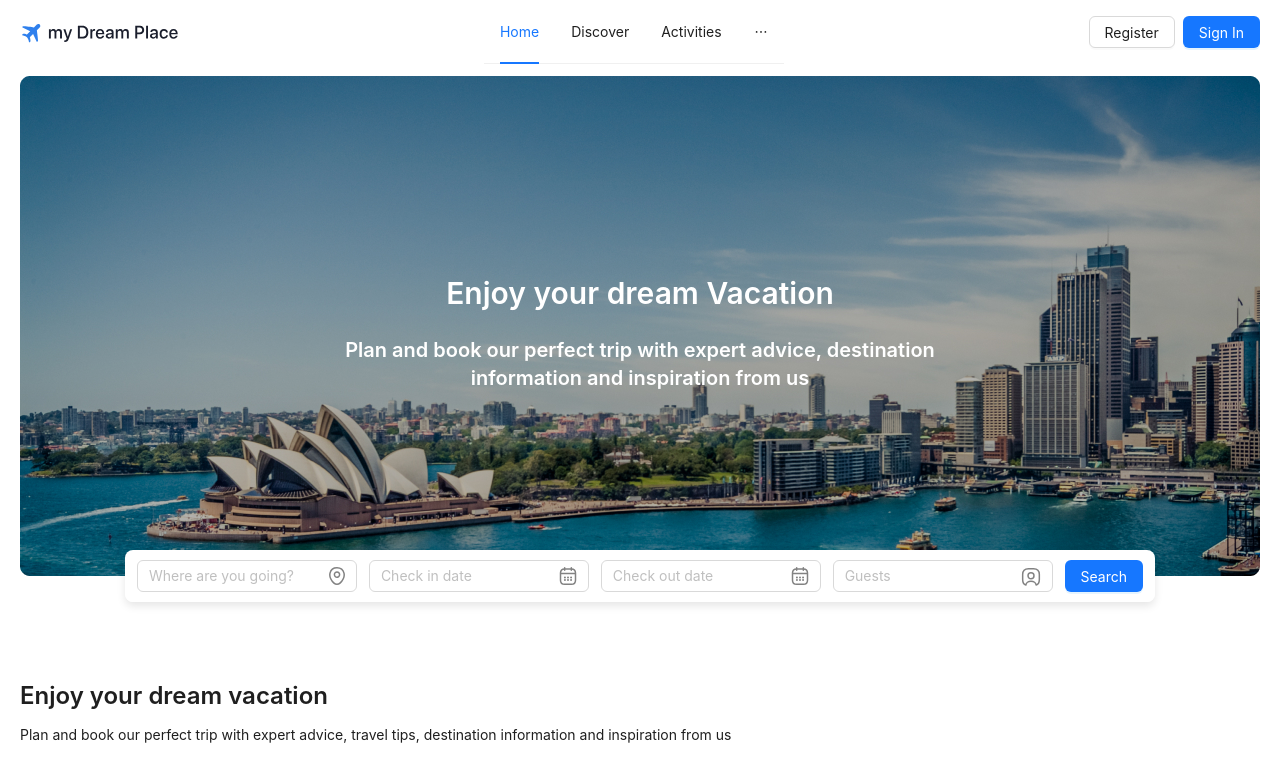
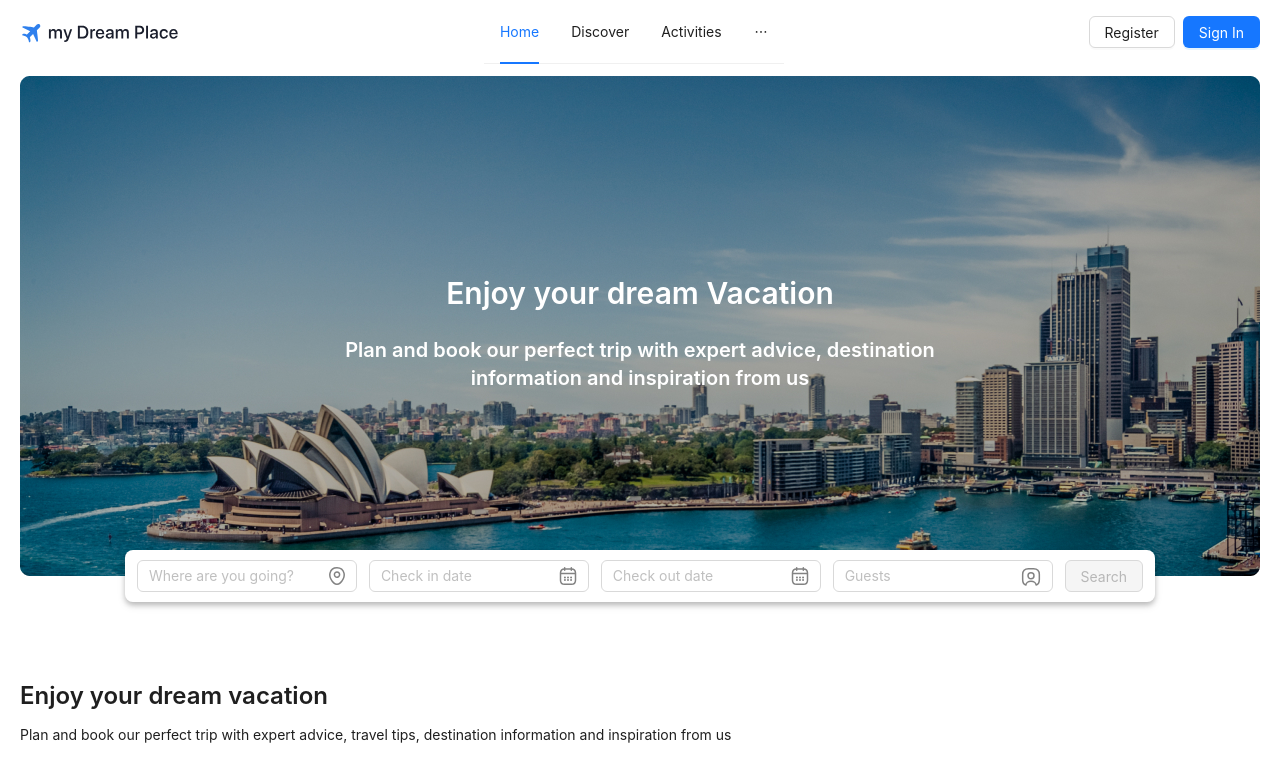
Before and after one commit to nickAndrey/my-dream-place, a React (Create React App) app: page / in a window 1280 px wide. Shown: the top 784 px of the page. Built offline with nearby package versions, Linux system fonts and the light colour scheme.

Commit message:
Update "SearchFilterGroup", provide small fixes

```diff
--- a/src/components/SearchFilterGroup.tsx
+++ b/src/components/SearchFilterGroup.tsx
@@ -1,4 +1,5 @@
 import { Button, DatePicker, DatePickerProps, Input } from 'antd';
+import dayjs from 'dayjs';
 import { CSSProperties, ChangeEvent, FC } from 'react';
 import { ReactComponent as CalendarIcon } from '../assets/icons/calendar.svg';
 import { ReactComponent as GuestsIcon } from '../assets/icons/guests.svg';
@@ -11,7 +12,10 @@ const SearchFilterGroupStyle: CSSProperties = {
   padding: '10px 12px',
   backgroundColor: '#fff',
   borderRadius: 8,
+  boxShadow: '0px 3px 5px rgba(0, 0, 0, 0.2)',
 };
+
+const dateFormat = 'YYYY/MM/DD';
 
 type SearchFilterGroupProps = {
   destination: {
@@ -19,16 +23,21 @@ type SearchFilterGroupProps = {
     onChange: (e: ChangeEvent<HTMLInputElement>) => void;
   };
   checkin: {
+    value: string;
     onChange: DatePickerProps['onChange'];
   };
   checkout: {
+    value: string;
     onChange: DatePickerProps['onChange'];
   };
   guests: {
     value: string;
     onChange: (e: ChangeEvent<HTMLInputElement>) => void;
   };
-  onClick?: () => void;
+  buttonProps: {
+    onClick: () => void;
+    disabled: boolean;
+  };
 };
 
 const SearchFilterGroup: FC<SearchFilterGroupProps> = ({
@@ -36,7 +45,7 @@ const SearchFilterGroup: FC<SearchFilterGroupProps> = ({
   checkin,
   checkout,
   guests,
-  onClick,
+  buttonProps,
 }) => {
   return (
     <div style={SearchFilterGroupStyle}>
@@ -50,11 +59,15 @@ const SearchFilterGroup: FC<SearchFilterGroupProps> = ({
         placeholder='Check in date'
         onChange={checkin.onChange}
         suffixIcon={<CalendarIcon />}
+        value={checkin.value ? dayjs(checkin.value, dateFormat) : undefined}
+        format={dateFormat}
       />
       <DatePicker
         placeholder='Check out date'
         onChange={checkout.onChange}
         suffixIcon={<CalendarIcon />}
+        value={checkout.value ? dayjs(checkout.value, dateFormat) : undefined}
+        format={dateFormat}
       />
       <Input
         placeholder='Guests'
@@ -68,7 +81,11 @@ const SearchFilterGroup: FC<SearchFilterGroupProps> = ({
         pattern='[0-9]*'
       />
 
-      <Button type='primary' onClick={onClick}>
+      <Button
+        type='primary'
+        onClick={buttonProps.onClick}
+        disabled={buttonProps.disabled}
+      >
         Search
       </Button>
     </div>
--- a/src/pages/Home/Home.tsx
+++ b/src/pages/Home/Home.tsx
@@ -68,16 +68,27 @@ const Home: FC = () => {
               onChange: (e) => setLocation(e.target.value),
             }}
             checkin={{
-              onChange: (_, dateString) => setCheckinDate(dateString),
+              value: checkInDate,
+              onChange: (_, dateString) => {
+                console.log(dateString);
+                setCheckinDate(dateString);
+              },
             }}
             checkout={{
-              onChange: (_, dateString) => setCheckoutDate(dateString),
+              value: checkOutDate,
+              onChange: (_, dateString) => {
+                console.log(dateString);
+                setCheckoutDate(dateString);
+              },
             }}
             guests={{
               value: guests,
               onChange: (e) => setGuests(e.target.value),
             }}
-            onClick={onSearch}
+            buttonProps={{
+              onClick: onSearch,
+              disabled: !location || !checkInDate || !checkOutDate || !guests,
+            }}
           />
         }
       />
--- a/src/pages/Search/Search.tsx
+++ b/src/pages/Search/Search.tsx
@@ -4,7 +4,7 @@ import { CSSProperties, FC, useEffect, useState } from 'react';
 import { useLocation } from 'react-router-dom';
 import { BASE_LAYOUT_WIDTH } from '../../config/consts';
 
-import convertObjectToQueryString from '../../utils/convertObjectToSearchQuery';
+import SearchFilterGroup from '../../components/SearchFilterGroup';
 import Filters from './Filters/Filters';
 import filtersData, { FilterType } from './Filters/filtersData';
 import SearchResultItem from './SearchResultItem/SearchResultItem';
@@ -31,6 +31,10 @@ const Search: FC = () => {
   const [popular, setPopular] = useState<FilterType[]>([]);
   const [activities, setActivities] = useState<FilterType[]>([]);
   const [rating, setRating] = useState<number>(0);
+  const [locationToBook, setLocationToBook] = useState<string>('');
+  const [checkInDate, setCheckinDate] = useState<string>('');
+  const [checkOutDate, setCheckoutDate] = useState<string>('');
+  const [guests, setGuests] = useState<string>('');
 
   const [searchResults, setSearchResults] = useState(
     splitPlacesToBookIntoChunks(placesToBook, ITEMS_PER_PAGE)[0],
@@ -52,24 +56,41 @@ const Search: FC = () => {
   useEffect(() => {
     if (!location.state) return;
 
-    console.log(convertObjectToQueryString(location.state));
+    setLocationToBook(location.state.location);
+    setCheckinDate(location.state.checkInDate);
+    setCheckoutDate(location.state.checkOutDate);
+    setGuests(location.state.guests);
   }, [location]);
-
-  // TODO: make a request to the server to get the search results in real time
-  // useEffect(() => {
-  //   console.log(
-  //     convertObjectToQueryString({
-  //       search,
-  //       budget,
-  //       popular,
-  //       activities,
-  //       rating,
-  //     }),
-  //   );
-  // }, [search, budget, popular, activities, rating]);
 
   return (
     <div style={SearchContainerStyle}>
+      <Flex justify='center' style={{ gridColumn: '1/-1', padding: 12 }}>
+        <SearchFilterGroup
+          destination={{
+            value: locationToBook,
+            onChange: (e) => setLocationToBook(e.target.value),
+          }}
+          checkin={{
+            value: checkInDate,
+            onChange: (_, dateString) => setCheckinDate(dateString),
+          }}
+          checkout={{
+            value: checkOutDate,
+            onChange: (_, dateString) => setCheckoutDate(dateString),
+          }}
+          guests={{
+            value: guests,
+            onChange: (e) => setGuests(e.target.value),
+          }}
+          buttonProps={{
+            onClick: () => {
+              console.log('search');
+            },
+            disabled: !location || !checkInDate || !checkOutDate || !guests,
+          }}
+        />
+      </Flex>
+
       <Filters
         filters={filtersData}
         budget={budget}
```
